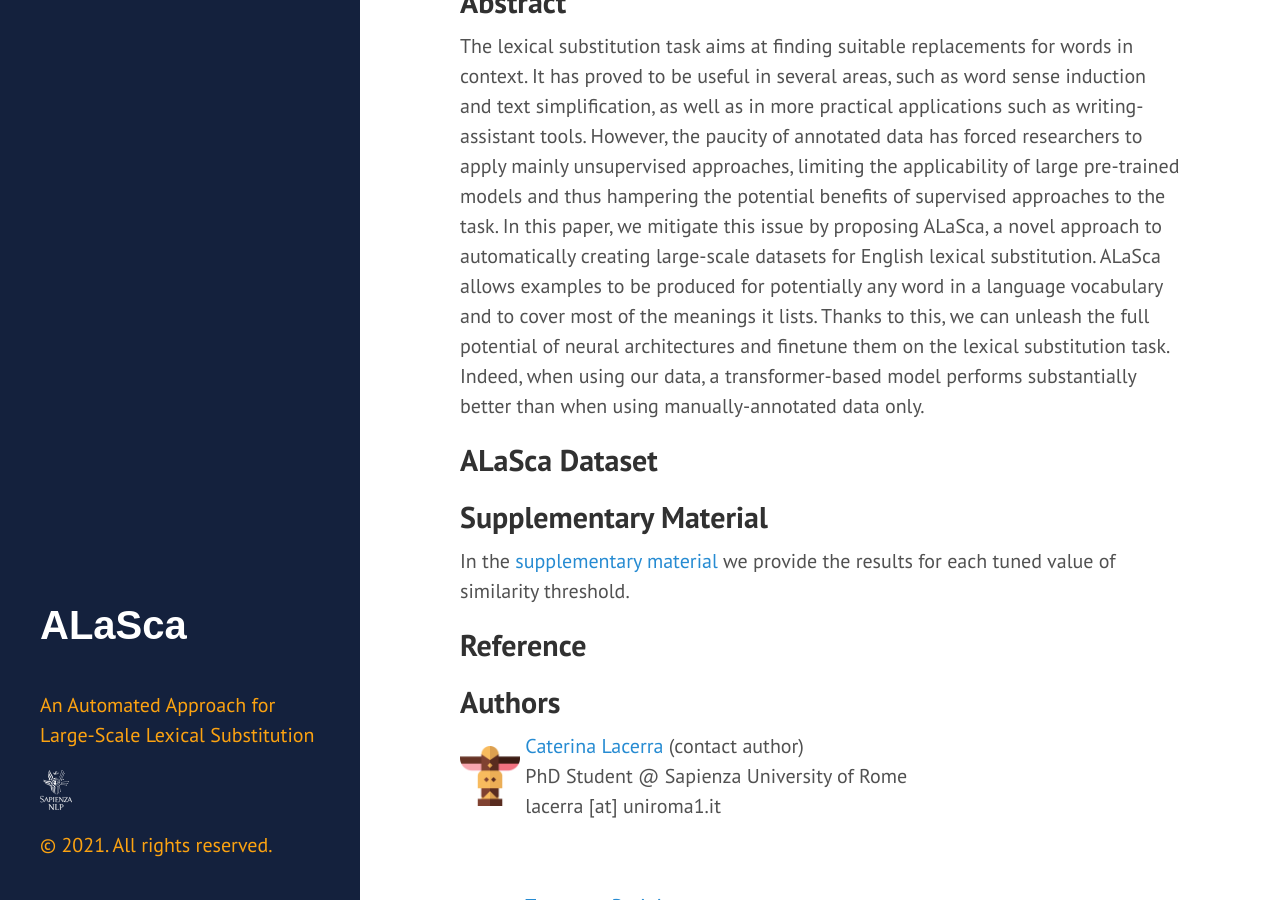
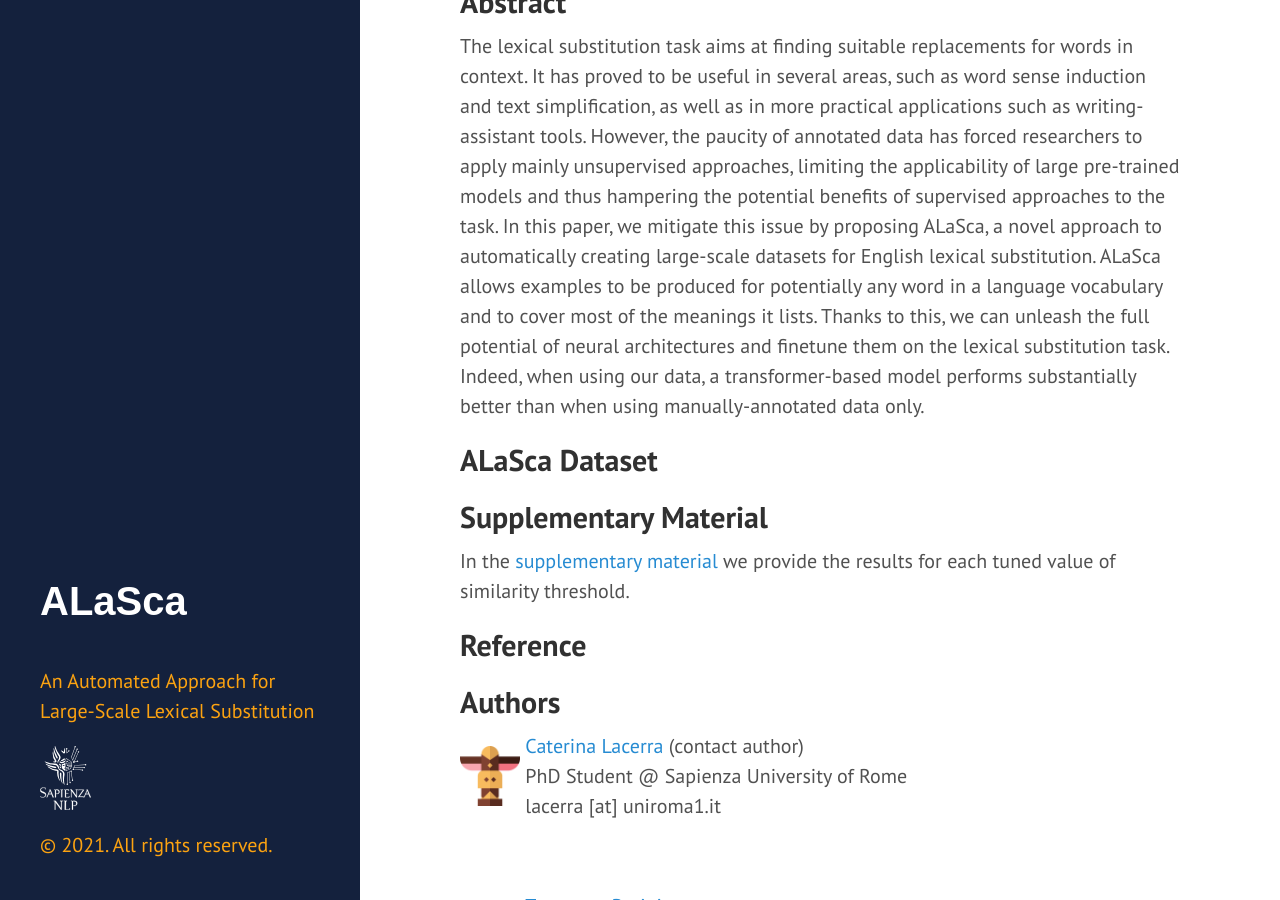
Before and after one commit to caterinaLacerra/ALaSca, a Jekyll site: the page built from docs/index.html, in a window 1280 px wide and 900 px high, scrolled down 327 px. Built offline with Jekyll 4.4.1, drawn with Linux system fonts in a browser that asks for light colours; the list of posts is cut into pages by our own code.

Commit message:
Update sidebar.html

```diff
--- a/docs/_includes/sidebar.html
+++ b/docs/_includes/sidebar.html
@@ -13,7 +13,7 @@
       </p>
     </div>
     <a href="http://nlp.uniroma1.it/" target="_blank" style="padding-left: 0">
-        <img src="https://raw.githubusercontent.com/caterinaLacerra/alasca/master/docs/_images/sapienza-nlp-logo.svg" height="40">
+        <img src="https://raw.githubusercontent.com/caterinaLacerra/alasca/master/docs/_images/sapienza-nlp-logo.svg" height="64">
     </a>
     <!--<a href="https://twitter.com/SapienzaNLP" target="_blank" class="fa fa-twitter" style="padding-left: 0"></a>
 
```
